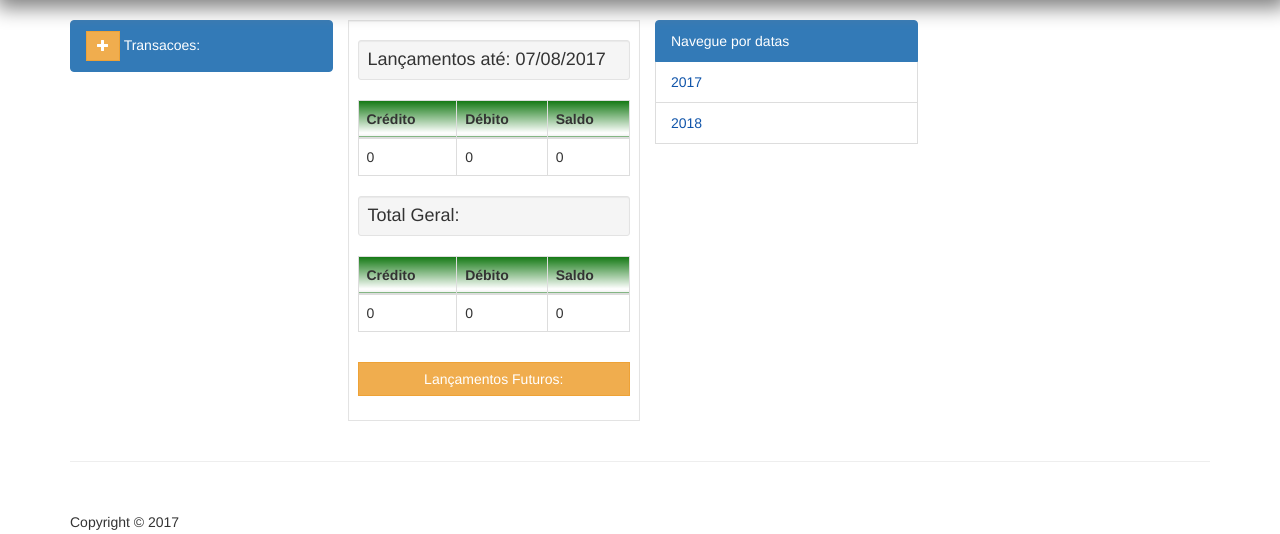
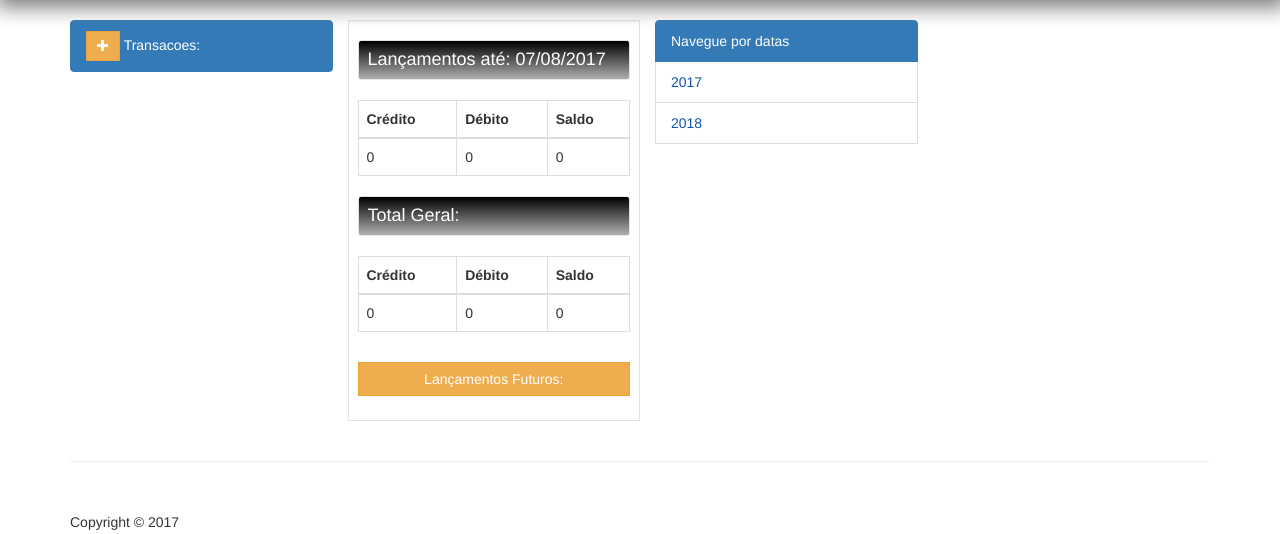
Before and after one commit to wandss/personalFinances, a Django app: page /Transacoes/ in a window 1280 px wide. Shown: the part 50-584 px from the top of the page. Run offline with Django 3.2, Linux system fonts and the light colour scheme; a user stored in the database is signed in; data comes from the database, SQL or seed files in the repository; both versions use the stored data as it was after the commit; some libraries are stand-ins or nearby versions.

Commit message:
bak to master

```diff
--- a/financialtrack/cadastro/static/css/financialtrack.css
+++ b/financialtrack/cadastro/static/css/financialtrack.css
@@ -27,10 +27,15 @@ a.list-group-item{
     background:none;
     border-radius: 0px;
 }
-.my_table_head{
-    background: linear-gradient(to bottom, #171,white, gray 180% );
+/*.my_table_head{
+    background: linear-gradient(to bottom, #171,white, gray 290% );
     border: none;
 }
+*/
 .negative_value{
     color: red;
 }
+.well_title{
+    background: linear-gradient(to bottom, black,white, gray 290% );
+    color: white;
+}
--- a/financialtrack/mainmenu/templates/models_list.html
+++ b/financialtrack/mainmenu/templates/models_list.html
@@ -31,7 +31,7 @@
         <div class="col-md-3 well well-sm my_well">
             {%if current_month%}
             <div>
-                <h4 class="well well-sm">Lançamentos até: {{current_date|date:'d/m/Y'}}</h4>
+                <h4 class="well well-sm well_title">Lançamentos até: {{current_date|date:'d/m/Y'}}</h4>
                 <table class="table table-hover table-bordered">
                     <thead>
                         <tr>
@@ -54,7 +54,7 @@
                 </table>
             </div>
             {%endif%}
-            <h4 class="well well-sm">Total Geral:</h4>
+            <h4 class="well well-sm well_title">Total Geral:</h4>
             <div class="table-responsive">
                 <table class="table table-hover table-bordered">
                     <thead>
@@ -83,7 +83,7 @@
                 <h4 id="future_title" class="btn btn-block btn-warning" data-toggle="collapse" data-target="#future_trans" >Lançamentos Futuros:</h4>
                 <div id="future_trans" class="collapse">
                 {%for key,value in future_expenses.items%}
-                <h5 class="well well-sm">{{key}}:</h5>
+                <h4 class="well well-sm well_title">{{key}}:</h4>
                 <table class="table table-hover table-bordered">
                     <thead>
                         <tr>
```
Also changed, not shown: financialtrack/financialtrack/db.sqlite3.
